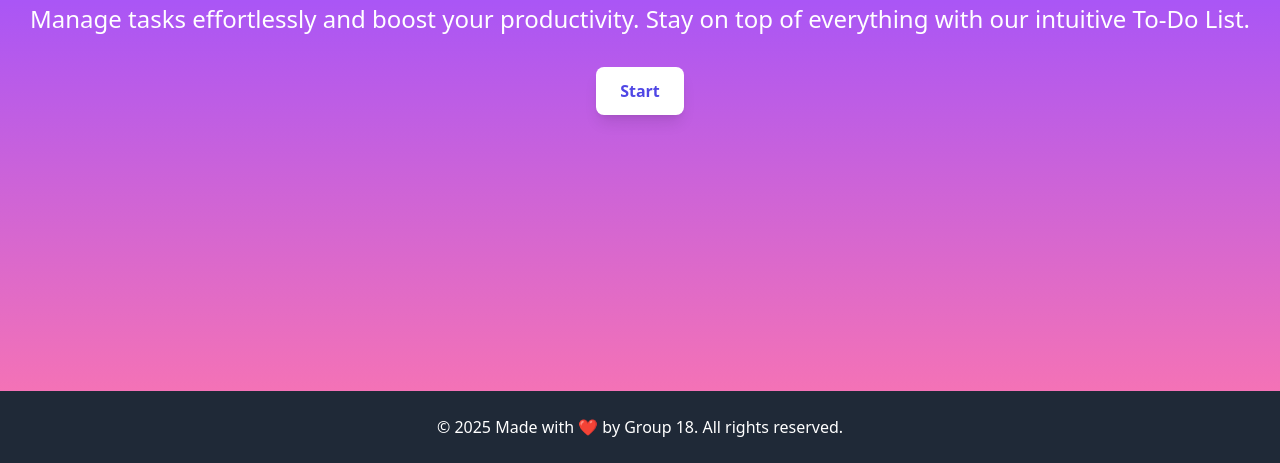
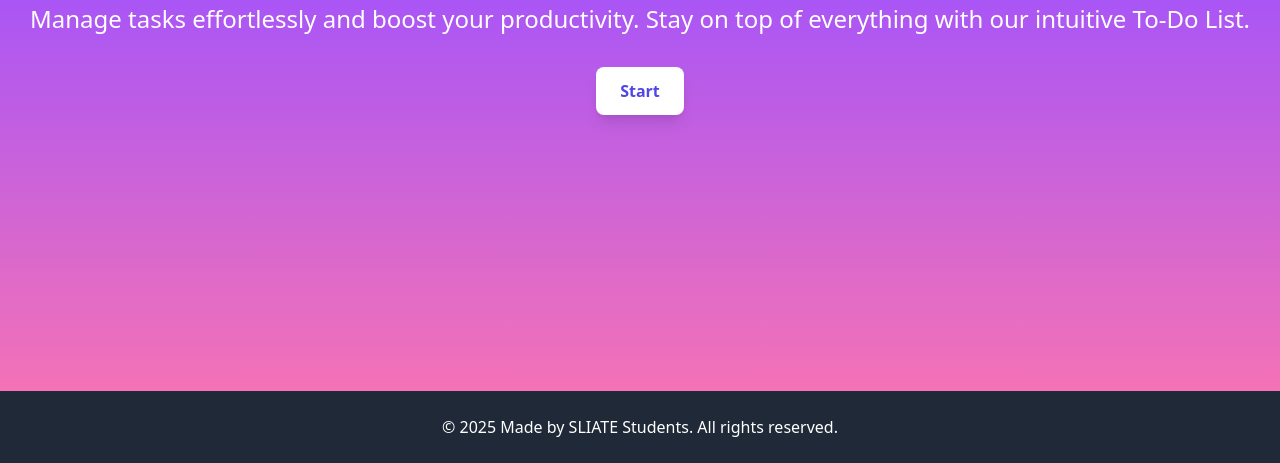
Before and after one commit to ZumairAhmed/Todolist, a website: page index.html in a window 1280 px wide. Shown: the part 473-936 px from the top of the page. Drawn offline with nearby package versions, Linux system fonts and the light colour scheme.

Commit message:
Update index.html

```diff
--- a/index.html
+++ b/index.html
@@ -53,7 +53,7 @@
     <footer class="bg-gray-800 text-white py-6">
       <div class="container mx-auto px-4 text-center">
         <p>
-          &copy; 2025 Made with &#10084; by Group 18. All rights reserved.
+          &copy; 2025 Made by SLIATE Students. All rights reserved.
         </p>
       </div>
     </footer>
```
